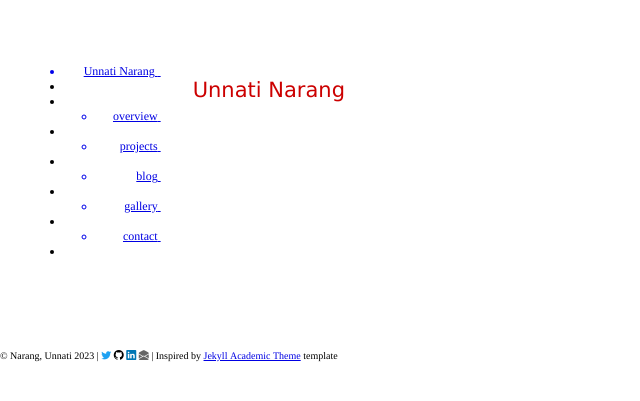
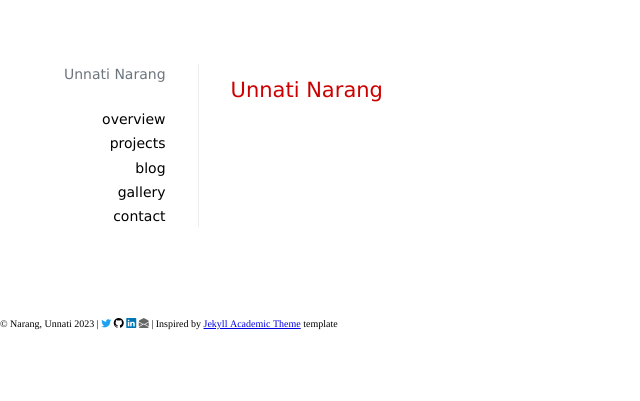
Before and after one commit to unnatinarang/unnatinarang.github.io, a Jekyll site: the page built from index.md, in a window 1280 px wide. Shown: the top 401 px of the page, without its empty margins (0-640 px from the left). Built offline with Jekyll 4.4.1, drawn with Linux system fonts in a browser that asks for light colours; nearby versions of some CDN libraries; a style sheet for code colours, icons or effects is not loaded.

Commit message:
nav revert

```diff
--- a/_includes/nav.html
+++ b/_includes/nav.html
@@ -1,32 +1,21 @@
-<!DOCTYPE html PUBLIC "-//W3C//DTD HTML 4.01//EN" "http://www.w3.org/TR/html4/strict.dtd">
-<html>
-<head>
-  <meta http-equiv="Content-Type" content="text/html; charset=utf-8">
-  <meta http-equiv="Content-Style-Type" content="text/css">
-  <title></title>
-  <meta name="Generator" content="Cocoa HTML Writer">
-  <meta name="CocoaVersion" content="2022.7">
-  <style type="text/css">
-    li.li1 {margin: 0.0px 0.0px 0.0px 0.0px; font: 12.0px Times; color: #0000e9; -webkit-text-stroke: #000000}
-    li.li2 {margin: 0.0px 0.0px 0.0px 0.0px; font: 12.0px Times; color: #000000}
-    li.li3 {margin: 0.0px 0.0px 0.0px 0.0px; font: 12.0px Times; color: #000000; -webkit-text-stroke: #000000}
-    span.s1 {-webkit-text-stroke: 0px #000000}
-    span.s2 {text-decoration: underline ; font-kerning: none}
-    span.s3 {font-kerning: none}
-    span.Apple-tab-span {white-space:pre}
-    ul.ul1 {list-style-type: disc}
-    ul.ul2 {list-style-type: circle}
-  </style>
-</head>
-<body>
-<ul class="ul1">
-  <li class="li1"><span class="s1"><a href="file:///"><span class="s2">{% if site.navbar_title %} {{ site.navbar_title | replace: ' ', " " | replace: "-", " "}} {% else %} {{ site.title | replace: ' ', " "}} {% endif %}<span class="Apple-converted-space"> </span></span></a></span></li>
-  <li class="li2"></li>
-  <li class="li3"><span class="s1"></span><span class="s3">{% for item in site.data.nav.links %}</span></li>
-  <ul class="ul2">
-    <li class="li1"><span class="s1"><a href="file:///Users/unnatinarang/Documents/GitHub/unnatinarang.github.io/_includes/%7B%7B%20item.url%20%7D%7D"><span class="s2">{{ item.title }}<span class="Apple-converted-space"> </span></span></a></span></li>
+<nav>
+  <ul>
+    <li>
+      <a class="text-muted" href="/">
+        {% if site.navbar_title %}
+          {{ site.navbar_title | replace: ' ', "&nbsp;" | replace: "-", "&nbsp;"}}
+        {% else %}
+          {{ site.title | replace: ' ', "&nbsp;"}}
+        {% endif %}
+      </a>
+    </li>
+    <br />
+    {% for item in site.data.nav.links %}
+    <li>
+      <a href="{{ item.url }}" {% if item.url == page.url %} class="active" {% endif %}>
+      {{ item.title }}
+      </a>
+    </li>
+    {% endfor %}
   </ul>
-  <li class="li3"><span class="s1"></span><span class="s3"><span class="Apple-tab-span">	</span>{% endfor %}<span class="Apple-converted-space"> </span></span></li>
-</ul>
-</body>
-</html>
+</nav>
```
Also changed, not shown: 1 other file.
